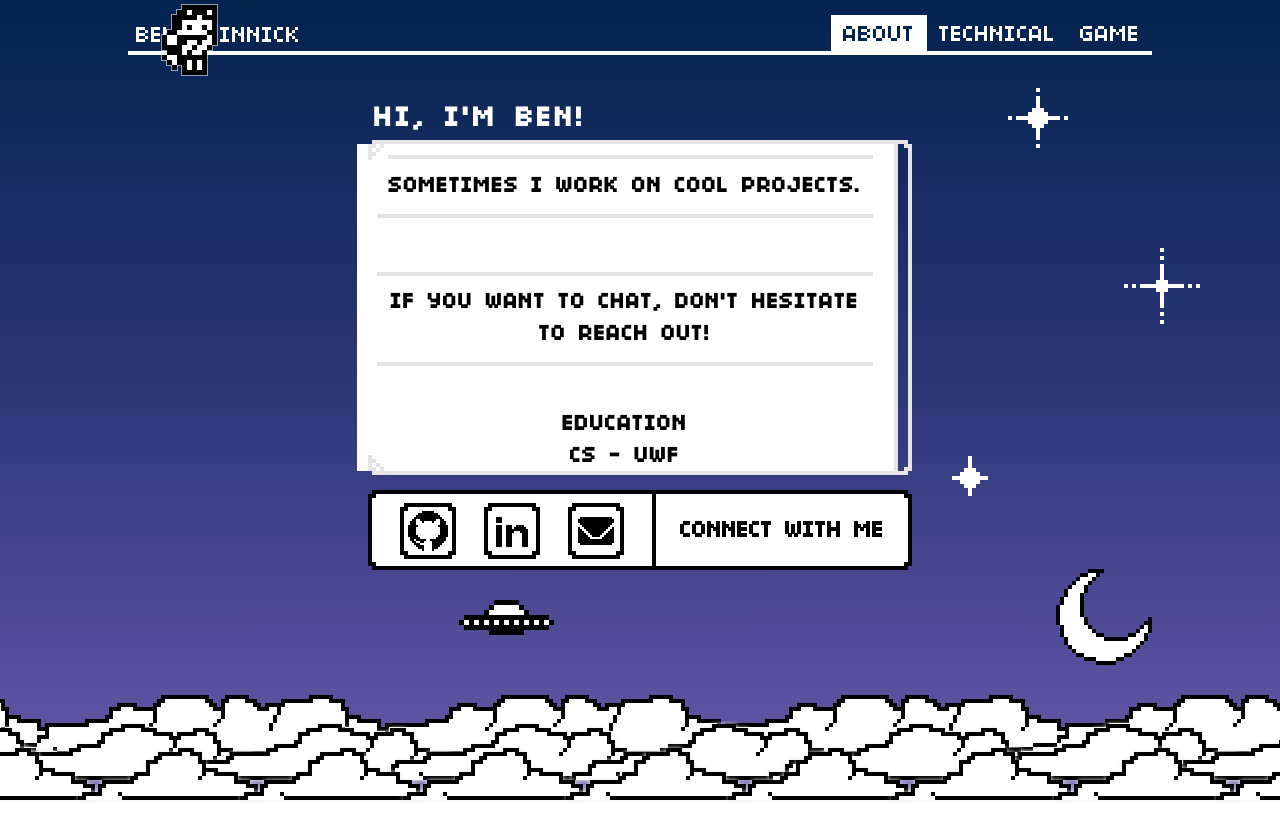
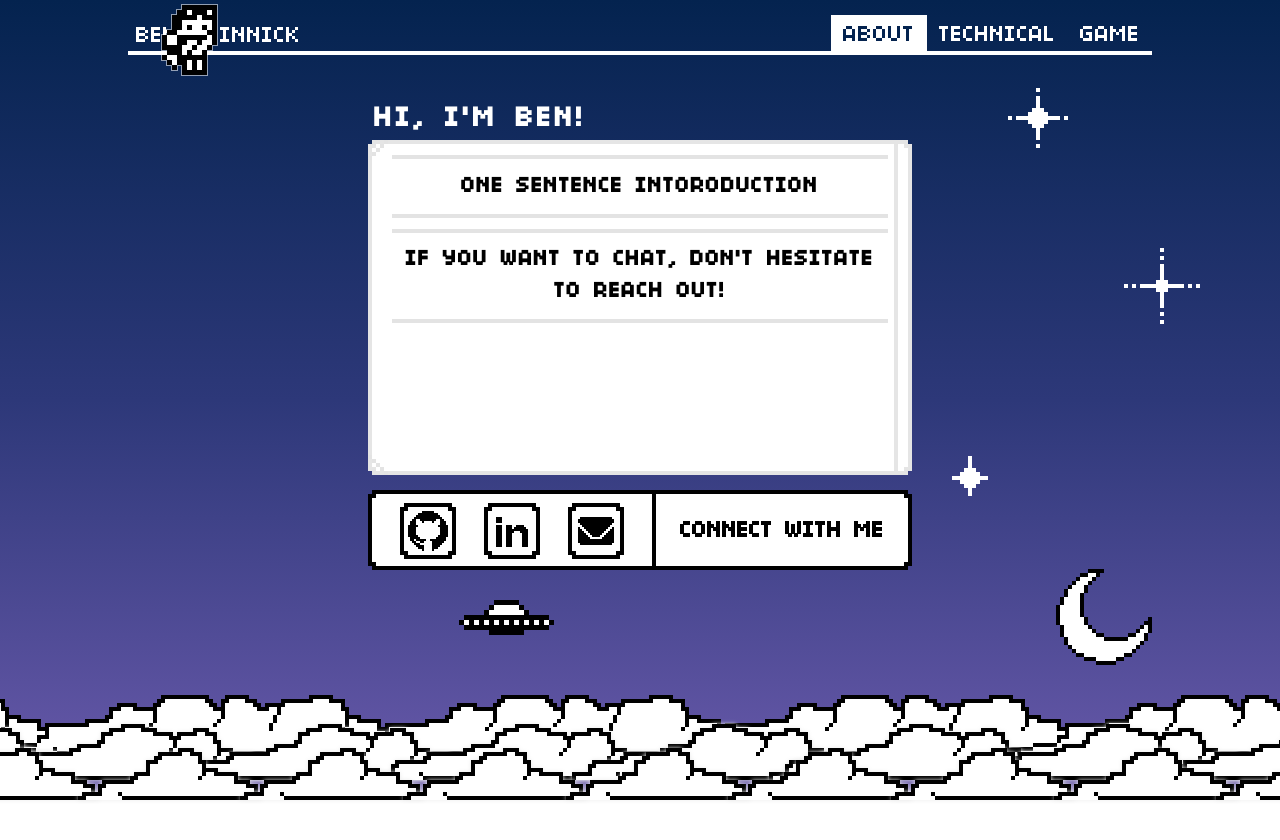
Before and after one commit to benshinnick/personal-website, a React (Create React App) app: page / in a window 1280 px wide. Shown: the top 840 px of the page. Built offline with nearby package versions, Linux system fonts and the light colour scheme; the HTML template or start-up script is replaced by a standard one.

Commit message:
Updated about panel format and layout

```diff
--- a/src/PersonalWebsite/HomePage/InfoPanels/AboutPanel.css
+++ b/src/PersonalWebsite/HomePage/InfoPanels/AboutPanel.css
@@ -27,7 +27,7 @@ hr {
 
 .about-panel #content {
     top: 144px;
-    left: calc(30vw - 27px);
+    right: calc(30vw - 12px);
     width: calc(40vw + 24px);
     height: calc(100vh - 473px);
     line-height: 1.4;
@@ -51,6 +51,7 @@ hr {
     font-size: 17pt;
     padding: 20px;
     padding-top: 0px;
+    padding-bottom: 0px;
     text-align: center;
     -webkit-font-smoothing: none;
     transform: translateZ(0.1px);
@@ -63,7 +64,7 @@ hr {
 
 /* Scrollbar styles */
 .about-panel #content::-webkit-scrollbar {
-    width: 10px;
+    width: 12px;
     height: 10px;
 }
 
--- a/src/PersonalWebsite/HomePage/InfoPanels/InfoPanels.jsx
+++ b/src/PersonalWebsite/HomePage/InfoPanels/InfoPanels.jsx
@@ -58,18 +58,30 @@ export default class InfoPanels extends React.Component {
                             <p id='about-text'>
                             {/* I like to work on projects that will improve the lives of others<br></br> */}
                             <hr></hr>
-                            SOMETIMES I WORK ON COOL PROJECTS.<br></br>
+                            ONE SENTENCE INTORODUCTION<br></br>
                             {/* SOMETIMES I TRY TO WORK ON COOL PROJECTS.<br></br> */}
                             {/* I LIKE TO WORK ON COOL PROJECTS.<br></br> */}
                             <hr></hr>
-                            <br></br>
-                            {/* If you want to chat, don't hesitate to reach out!<br></br> */}
                             <hr></hr>
                             IF YOU WANT TO CHAT, DON'T HESITATE TO REACH OUT!<br></br>
                             <hr></hr>
                             <br></br>
+                            <br></br>
+                            <br></br>
+                            <br></br>
+                            <br></br>
+                            <br></br>
+                            <br></br>
+                            <br></br>
+                            <br></br>
+                            <br></br>
+                            <br></br>
+                            <br></br>
+                            {/* If you want to chat, don't hesitate to reach out!<br></br> */}
+                            {/* <hr></hr>
                             EDUCATION<br></br>
                             CS - UWF<br></br>
+                            <hr></hr> */}
                             </p>
                         </div>
                     </div>
```
